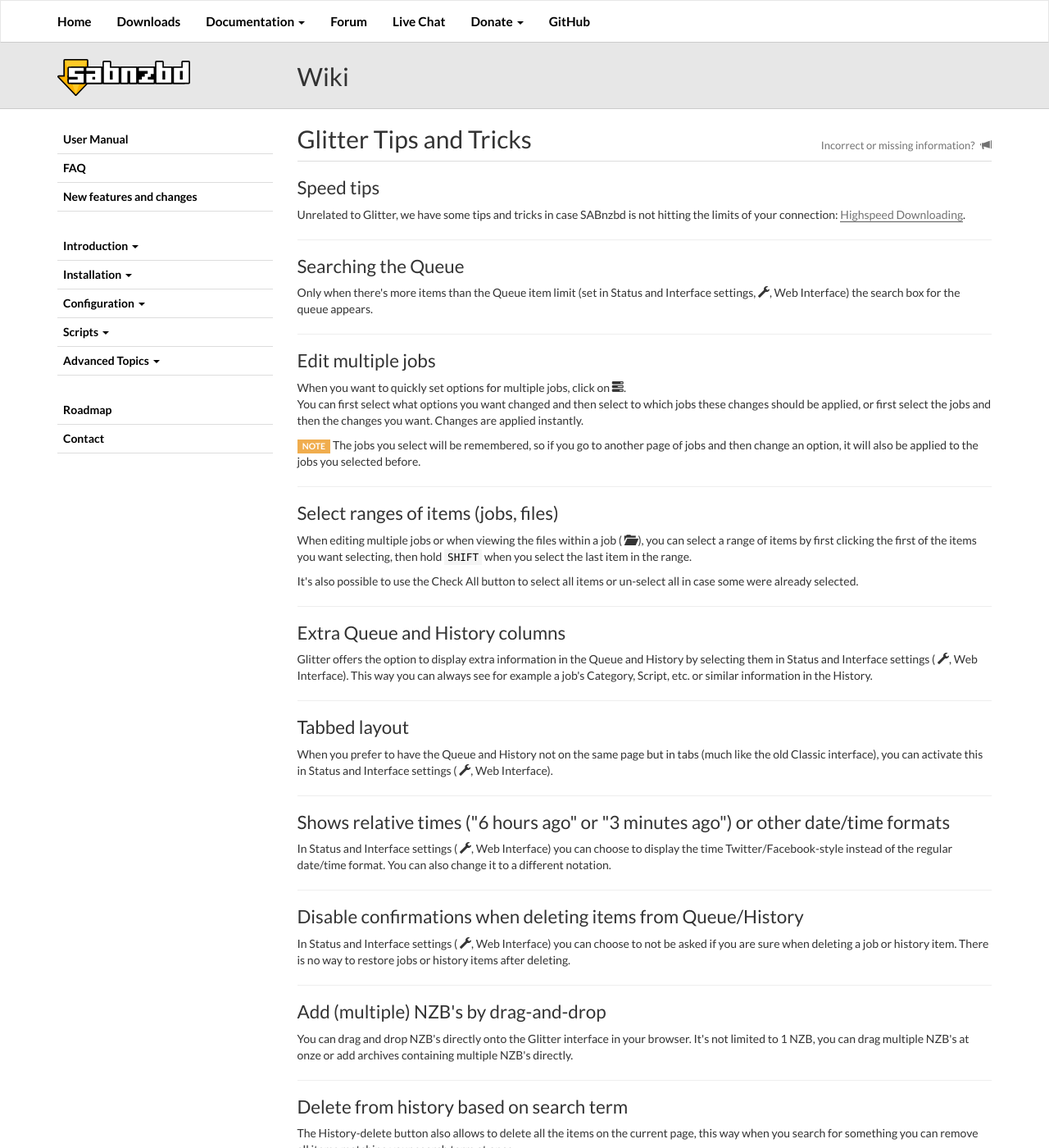
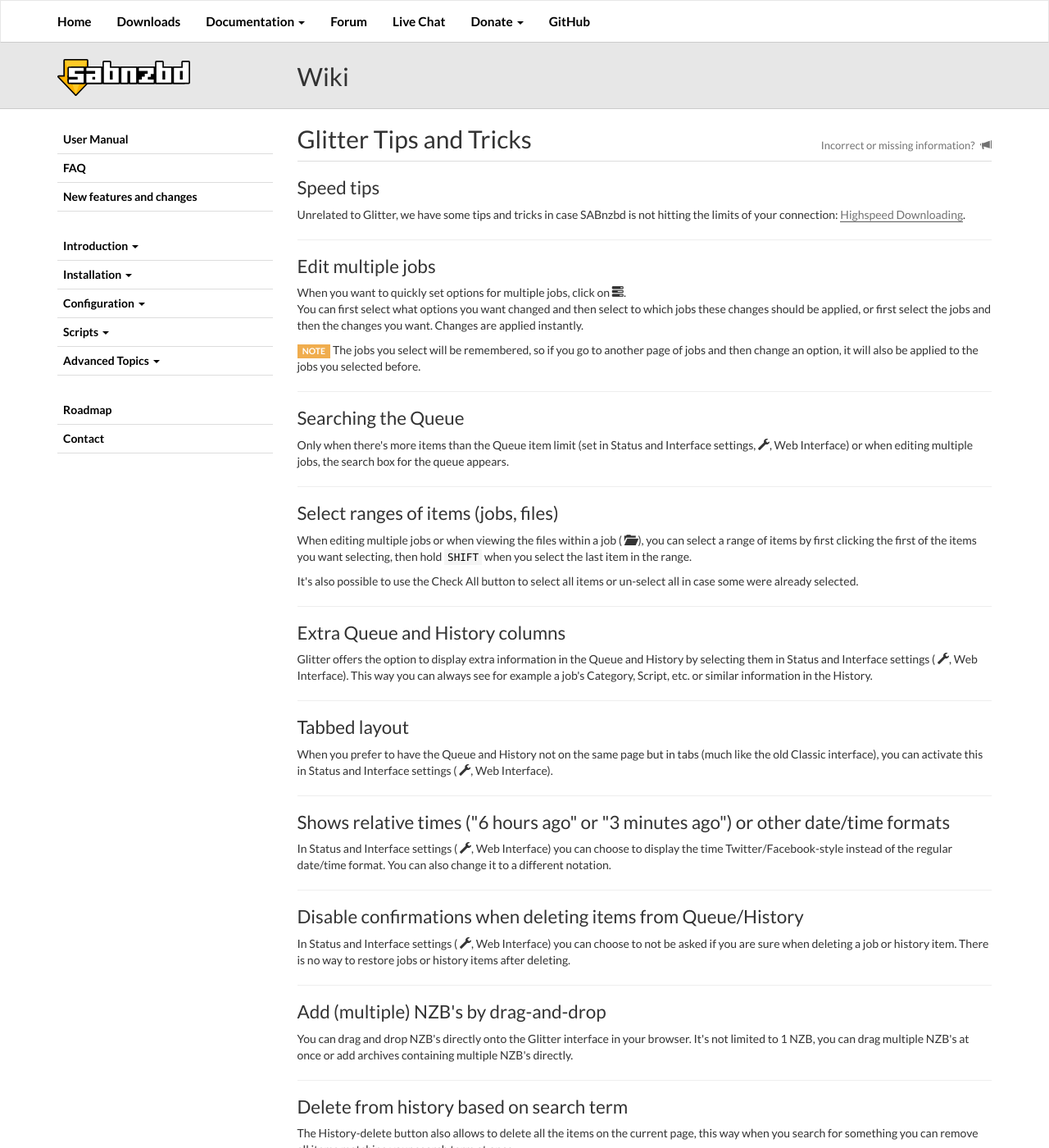
Before and after one commit to sabnzbd/sabnzbd.github.io, a Jekyll site: the page built from wiki/extra/glitter-tips-and-tricks.html, in a window 1280 px wide and 1400 px high. Shown: the whole window at 82% size. Built offline with Jekyll 4.4.1, drawn with Linux system fonts in a browser that asks for light colours.

Commit message:
Update tips and tricks

```diff
--- a/wiki/extra/glitter-tips-and-tricks.html
+++ b/wiki/extra/glitter-tips-and-tricks.html
@@ -9,12 +9,13 @@
 <h2>Speed tips</h2>
 <p>Unrelated to Glitter, we have some tips and tricks in case SABnzbd is not hitting the limits of your connection: <a href="/wiki/advanced/highspeed-downloading">Highspeed Downloading</a>.
 
-<hr><h2>Searching the Queue</h2>
-<p>Only when there's more items than the Queue item limit (set in Status and Interface settings, <span class="glyphicon glyphicon-wrench"></span>, Web Interface) the search box for the queue appears.
-
 <hr><h2>Edit multiple jobs</h2>
 <p>When you want to quickly set options for multiple jobs, click on <span class="glyphicon glyphicon-tasks"></span>. <br>You can first select what options you want changed and then select to which jobs these changes should be applied, or first select the jobs and then the changes you want. Changes are applied instantly.
 <p><span class="label label-warning">NOTE</span> The jobs you select will be remembered, so if you go to another page of jobs and then change an option, it will also be applied to the jobs you selected before.
+
+<hr><h2>Searching the Queue</h2>
+<p>Only when there's more items than the Queue item limit (set in Status and Interface settings, <span class="glyphicon glyphicon-wrench"></span>, Web Interface) or when editing multiple jobs, the search box for the queue appears.
+
 
 <hr><h2>Select ranges of items (jobs, files)</h2>
 <p>When editing multiple jobs or when viewing the files within a job ( <span class="glyphicon glyphicon-folder-open"></span> ), you can select a range of items by first clicking the first of the items you want selecting, then hold <code>SHIFT</code> when you select the last item in the range.
@@ -33,7 +34,7 @@
 <p>In Status and Interface settings ( <span class="glyphicon glyphicon-wrench"></span>, Web Interface) you can choose to not be asked if you are sure when deleting a job or history item. There is no way to restore jobs or history items after deleting.
 
 <hr><h2>Add (multiple) NZB's by drag-and-drop</h2>
-<p>You can drag and drop NZB's directly onto the Glitter interface in your browser. It's not limited to 1 NZB, you can drag multiple NZB's at onze or add archives containing multiple NZB's directly.
+<p>You can drag and drop NZB's directly onto the Glitter interface in your browser. It's not limited to 1 NZB, you can drag multiple NZB's at once or add archives containing multiple NZB's directly.
 
 <hr><h2>Delete from history based on search term</h2>
 <p>The History-delete button also allows to delete all the items on the current page, this way when you search for something you can remove all items matching your search term at once.
```
